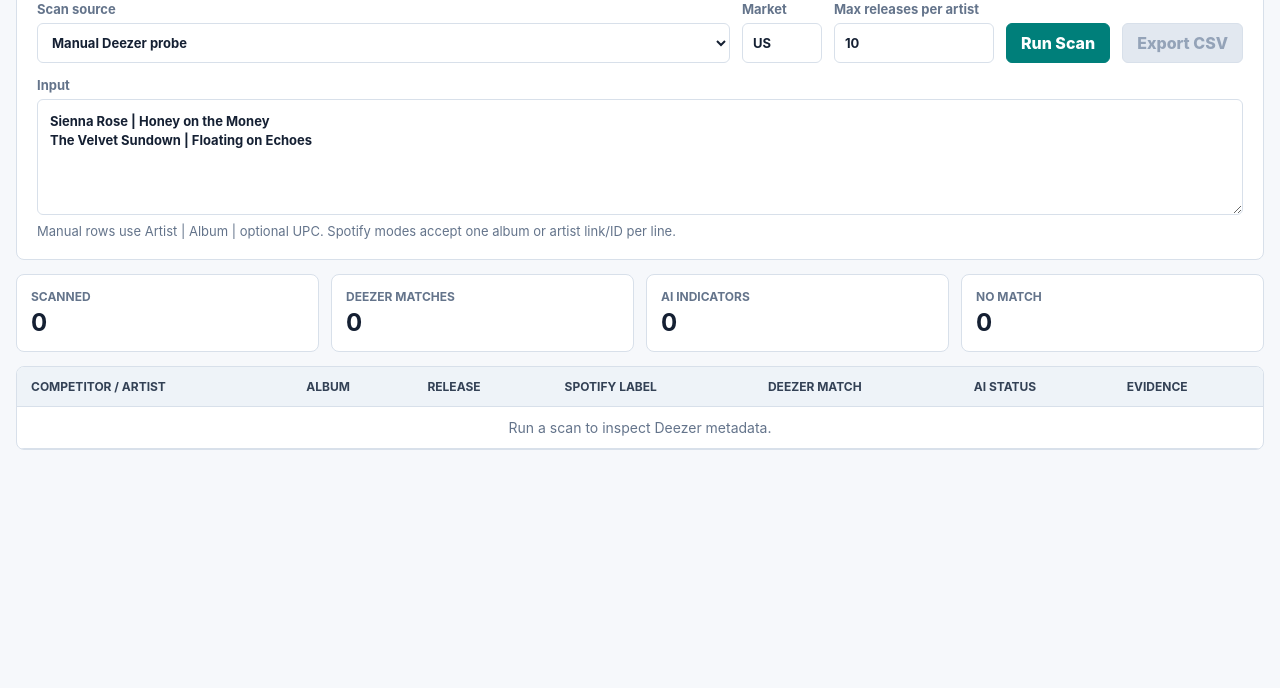
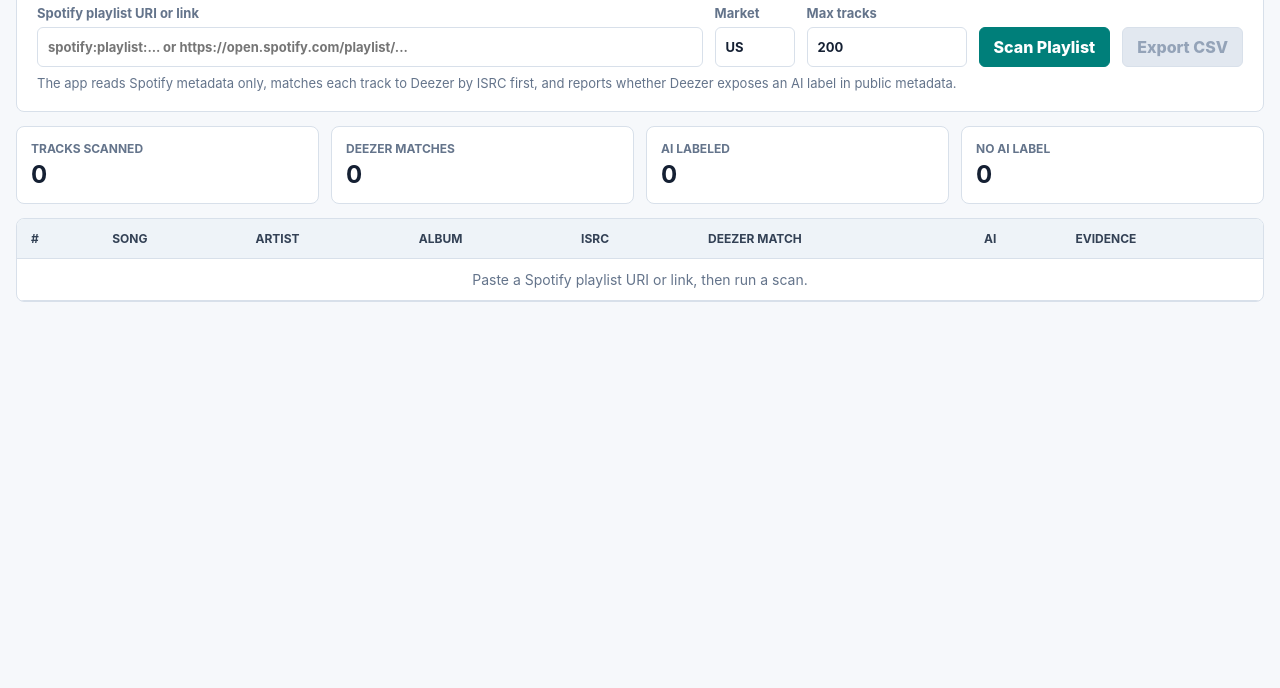
Before and after one commit to Rfilomena/deezer-ai-release-watch-poc, a website: page public/index.html in a window 1280 px wide. Shown: the part 112-800 px from the top of the page. Drawn offline with Linux system fonts and the light colour scheme; no server answers.

Commit message:
Refactor dashboard for playlist input

```diff
--- a/public/index.html
+++ b/public/index.html
@@ -3,7 +3,7 @@
   <head>
     <meta charset="utf-8" />
     <meta name="viewport" content="width=device-width, initial-scale=1" />
-    <title>AI Release Watch POC</title>
+    <title>Spotify Playlist AI Label Check</title>
     <link rel="stylesheet" href="styles.css" />
   </head>
   <body>
@@ -12,19 +12,18 @@
         <div class="topline">
           <div>
             <p class="eyebrow">Mood Works POC</p>
-            <h1>AI Release Watch</h1>
+            <h1>Spotify Playlist AI Label Check</h1>
           </div>
-          <div class="status" id="status">Checking setup...</div>
+          <div class="status-stack">
+            <div class="status" id="status">Checking setup...</div>
+            <a class="auth-link" id="spotifyAuth" href="/auth/spotify">Sign in with Spotify</a>
+          </div>
         </div>
 
-        <div class="controls">
-          <label>
-            Scan source
-            <select id="mode">
-              <option value="manual">Manual Deezer probe</option>
-              <option value="spotify-albums">Spotify album links</option>
-              <option value="spotify-artists">Spotify artist links</option>
-            </select>
+        <div class="controls playlist-controls">
+          <label class="wide">
+            Spotify playlist URI or link
+            <input id="playlist" placeholder="spotify:playlist:... or https://open.spotify.com/playlist/..." />
           </label>
 
           <label>
@@ -33,28 +32,24 @@
           </label>
 
           <label>
-            Max releases per artist
-            <input id="maxAlbums" type="number" min="1" max="50" value="10" />
+            Max tracks
+            <input id="maxTracks" type="number" min="1" max="500" value="200" />
           </label>
 
-          <button id="scanButton" type="button">Run Scan</button>
+          <button id="scanButton" type="button">Scan Playlist</button>
           <button id="csvButton" type="button" disabled>Export CSV</button>
         </div>
 
-        <label class="input-block">
-          Input
-          <textarea id="input" spellcheck="false">Sienna Rose | Honey on the Money
-The Velvet Sundown | Floating on Echoes</textarea>
-        </label>
-
         <div class="hint" id="hint">
-          Manual rows use Artist | Album | optional UPC. Spotify modes accept one album or artist link/ID per line.
+          The app reads Spotify metadata only, matches each track to Deezer by ISRC first, and reports whether Deezer exposes an AI label in public metadata.
         </div>
       </section>
 
+      <section class="playlist-meta" id="playlistMeta" hidden></section>
+
       <section class="summary-grid" id="summaryGrid">
         <div>
-          <span>Scanned</span>
+          <span>Tracks Scanned</span>
           <strong id="scanned">0</strong>
         </div>
         <div>
@@ -62,12 +57,12 @@
           <strong id="matched">0</strong>
         </div>
         <div>
-          <span>AI Indicators</span>
+          <span>AI Labeled</span>
           <strong id="aiFound">0</strong>
         </div>
         <div>
-          <span>No Match</span>
-          <strong id="noMatch">0</strong>
+          <span>No AI Label</span>
+          <strong id="noAiLabel">0</strong>
         </div>
       </section>
 
@@ -75,18 +70,19 @@
         <table>
           <thead>
             <tr>
-              <th>Competitor / Artist</th>
+              <th>#</th>
+              <th>Song</th>
+              <th>Artist</th>
               <th>Album</th>
-              <th>Release</th>
-              <th>Spotify Label</th>
+              <th>ISRC</th>
               <th>Deezer Match</th>
-              <th>AI Status</th>
+              <th>AI</th>
               <th>Evidence</th>
             </tr>
           </thead>
           <tbody id="results">
             <tr>
-              <td colspan="7" class="empty">Run a scan to inspect Deezer metadata.</td>
+              <td colspan="8" class="empty">Paste a Spotify playlist URI or link, then run a scan.</td>
             </tr>
           </tbody>
         </table>
```
